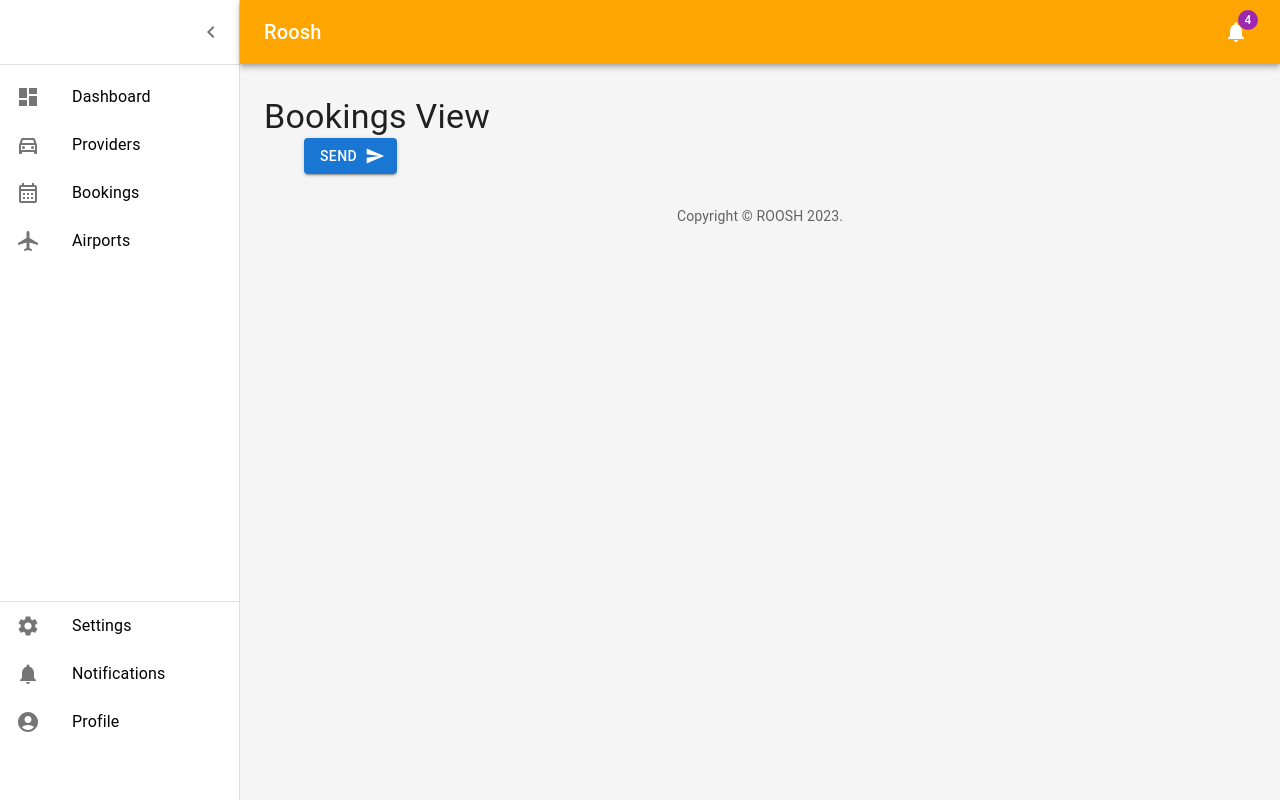
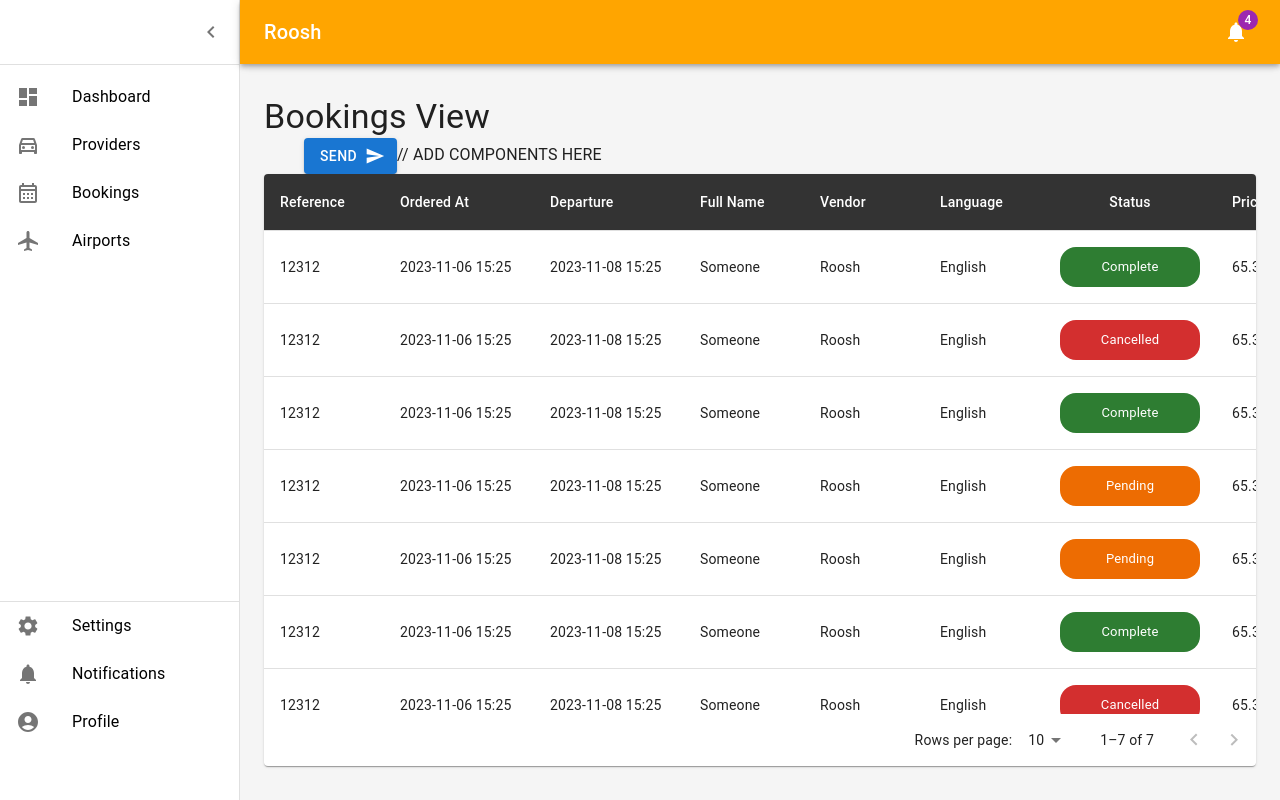
Before and after one commit to youngthomas123/RooshFE, a React (Vite) app: page /bookings in a window 1280 px wide. Built offline with nearby package versions, Linux system fonts and the light colour scheme.

Commit message:
Inital bookings page

```diff
--- a/src/pages/Bookings.jsx
+++ b/src/pages/Bookings.jsx
@@ -3,23 +3,22 @@ import { useNavigate } from 'react-router-dom';
 import ButtonBase from '@mui/material/ButtonBase';
 import SendIcon from '@mui/icons-material/Send';
 import * as React from 'react';
-
+import TableBookings from '../components/ProvidersComponent/TableBookings';
 const Bookings = () => {
 
     return (
-        <>
-            <Typography variant="h4" >
+        <><>
+            <Typography variant="h4">
                 Bookings View
             </Typography>
 
-            <Button variant="contained" endIcon={<SendIcon />} sx={{ml:5}}>
+            <Button variant="contained" endIcon={<SendIcon />} sx={{ ml: 5 }}>
                 Send
             </Button>
 
         </>
-
-        // ADD COMPONENTS HERE
-
+            // ADD COMPONENTS HERE
+            <TableBookings /></>
     );
 }
 
```
